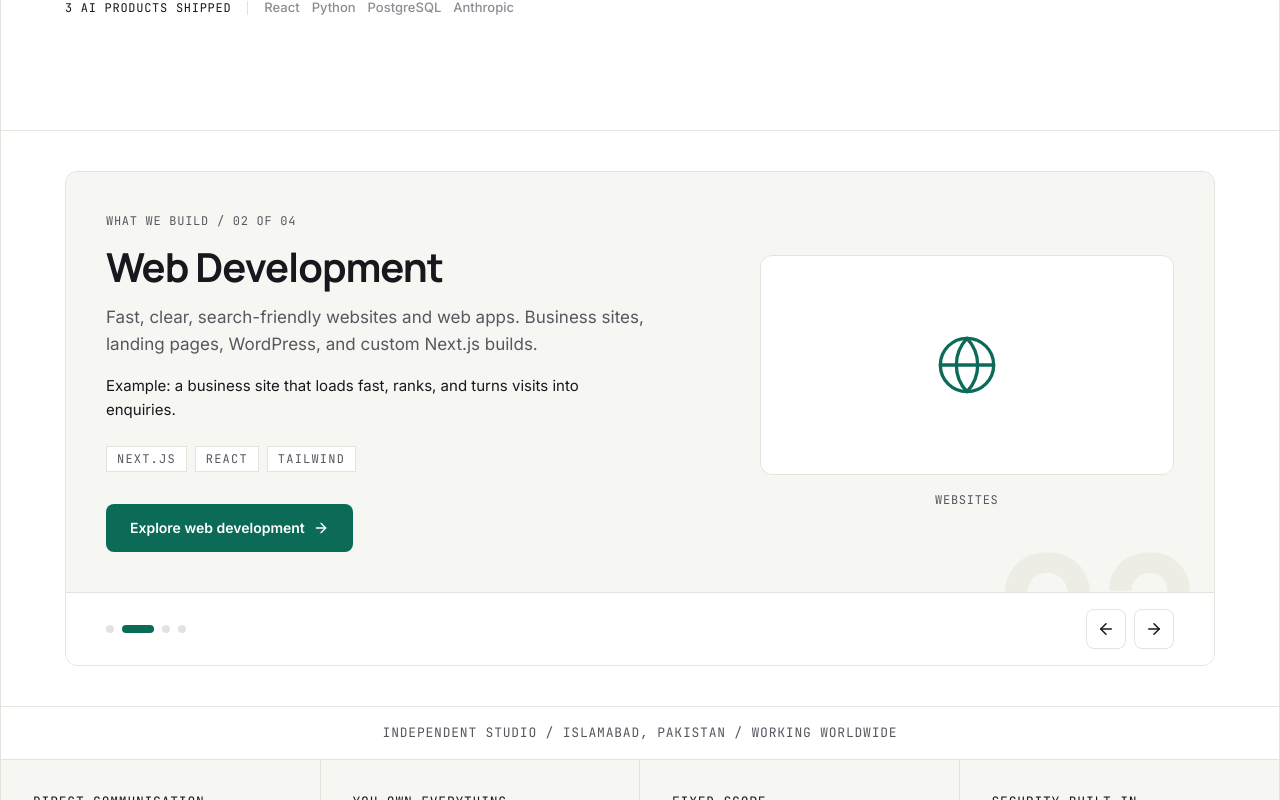
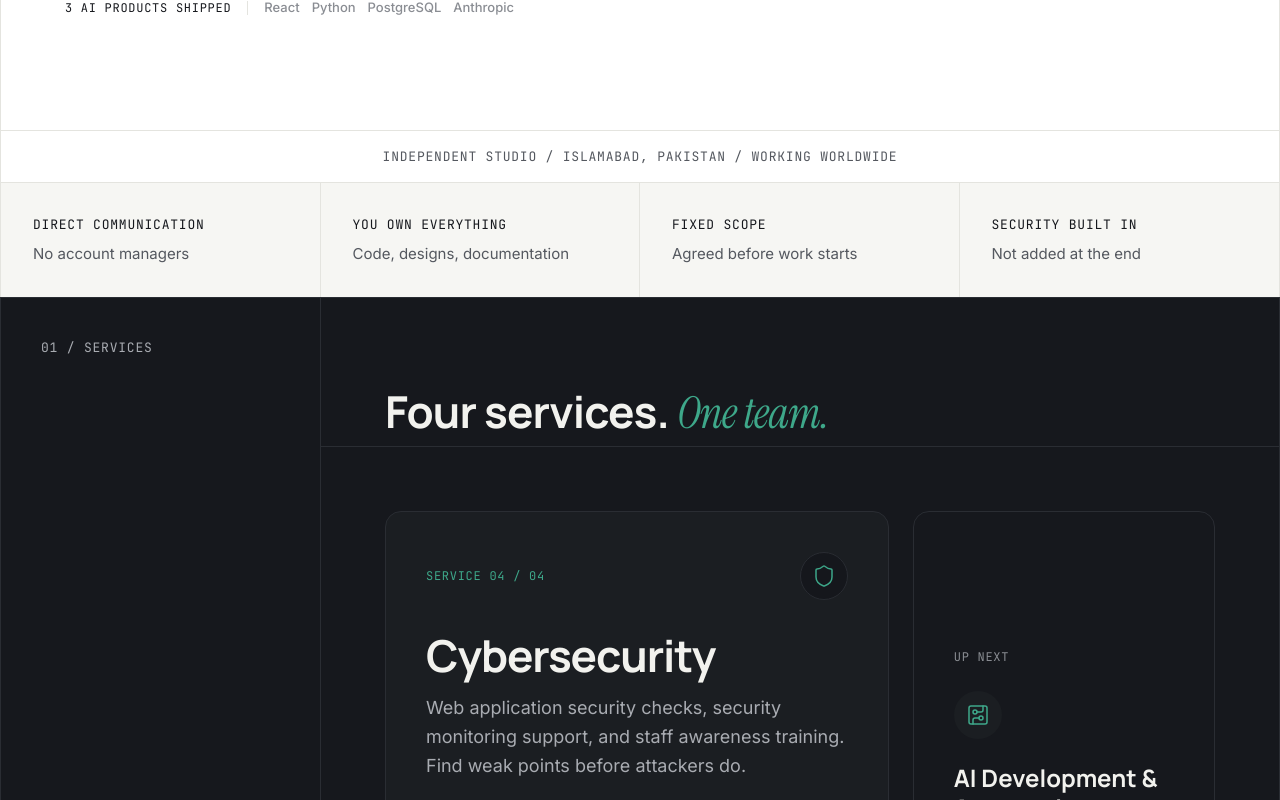
Before and after one commit to Raja468/Drexa_AI, a Next.js app: page / in a window 1280 px wide. Shown: the part 760-1560 px from the top of the page. Built offline with nearby package versions, Linux system fonts and the light colour scheme.

Commit message:
Remove hero carousel from homepage

```diff
--- a/components/sections/modern-home.tsx
+++ b/components/sections/modern-home.tsx
@@ -5,7 +5,6 @@ import { FadeUp, StaggerContainer, StaggerItem } from '@/components/motion/FadeU
 import { Magnetic } from '@/components/motion/Magnetic'
 import { Parallax } from '@/components/motion/Parallax'
 import { ServicesCarousel } from '@/components/sections/services-carousel'
-import { HeroServiceCarousel } from '@/components/sections/hero-service-carousel'
 
 const services = [
   { num: '01', title: 'AI Development & Automation', href: '/services/ai-automation', copy: 'Automate repetitive work with AI agents, chatbots, and workflow automation.\nWhatsApp support bots, lead capture, document processing, and internal tools.', tags: ['Python', 'Anthropic', 'Node.js'] },
@@ -175,9 +174,6 @@ export function ModernHome() {
               Demo conversation. ChatConnect AI.
             </p>
           </Parallax>
-        </div>
-        <div className="border-t border-border px-6 py-10 md:px-10 lg:px-16">
-          <HeroServiceCarousel />
         </div>
       </Section>
 
```
